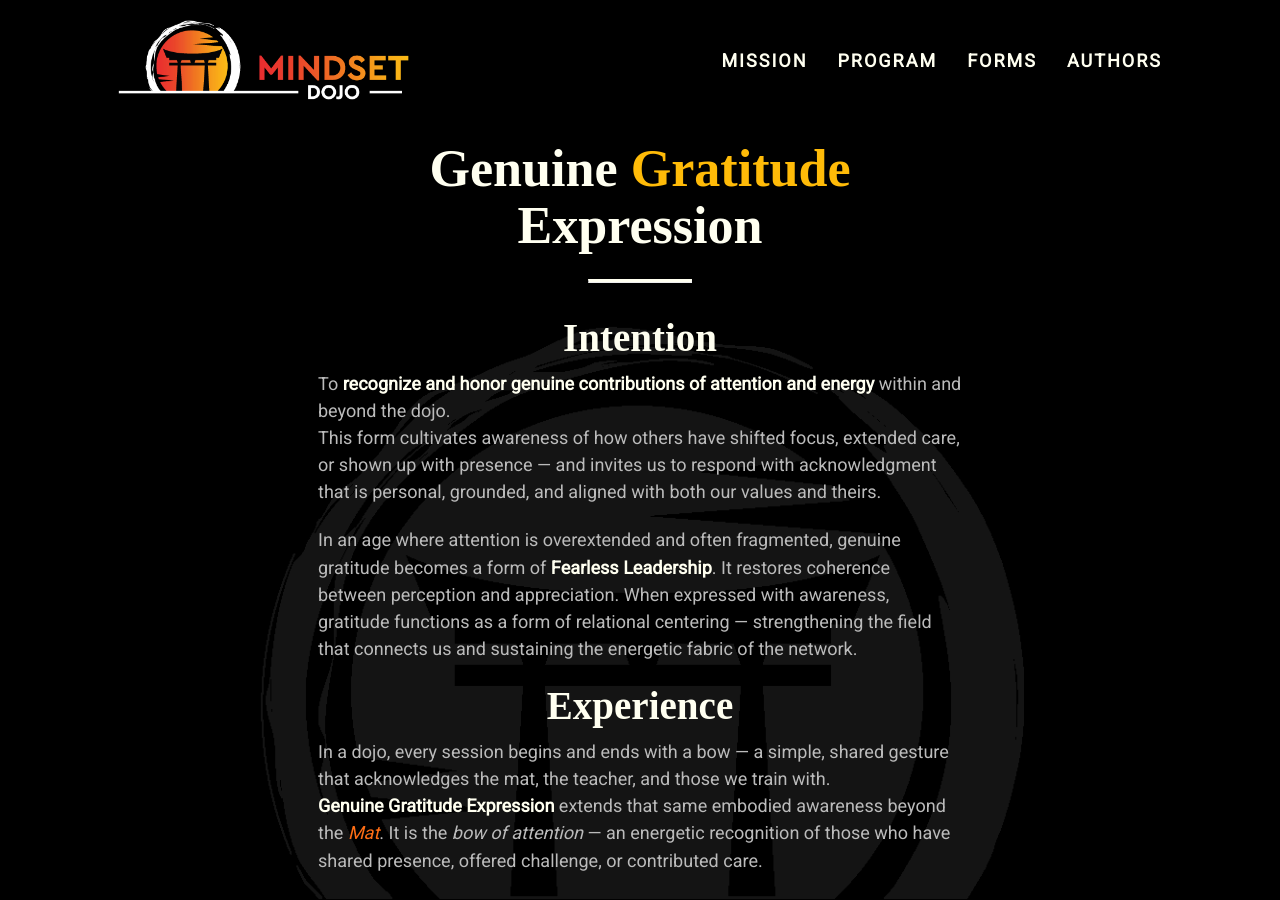
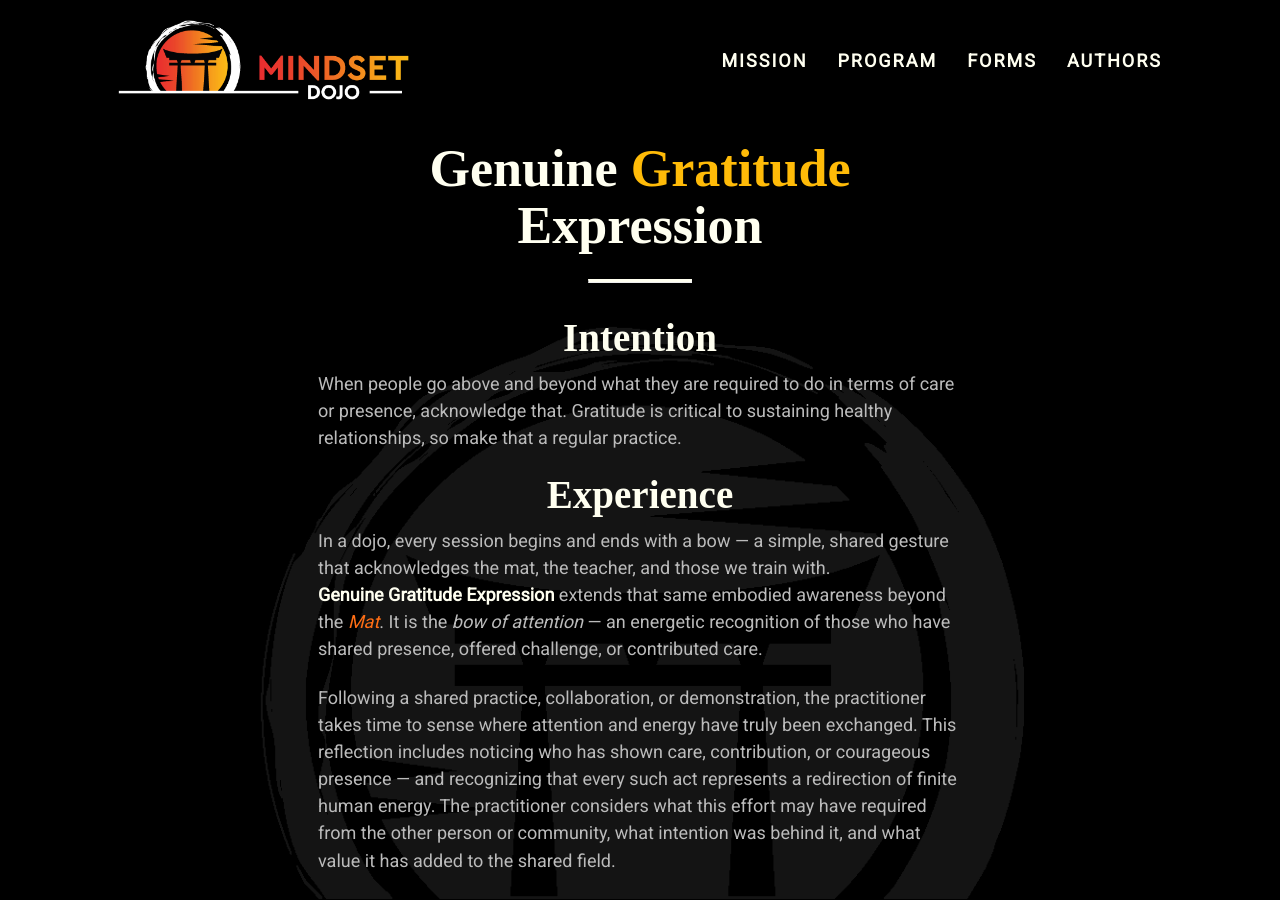
Before and after one commit to mindset-dojo/mindset-dojo.github.io, a Jekyll site: the page built from _forms/genuine-gratitude-expression.md, in a window 1280 px wide and 900 px high. Built offline with Jekyll 4.4.1, drawn with Linux system fonts in a browser that asks for light colours; some web fonts are replaced; some of the changed text lies outside the part shown.

Commit message:
refactor(genuine-gratitude-expression): distill intention section language.

```diff
--- a/_forms/genuine-gratitude-expression.md
+++ b/_forms/genuine-gratitude-expression.md
@@ -3,18 +3,16 @@
 title: Genuine Gratitude Expression
 title_mark: Gratitude
 published_date: 2025-10-23
-refactored_date: 2025-10-26
+refactored_date: 2025-11-18
 authors:
   - michael-basil
+  - kyle-ingersoll
 excerpt: "A form for recognizing genuine contributions of attention and energy — honoring mutual investment, resonance, and presence within and beyond the dojo."
 ---
 
 ## Intention
 
-To **recognize and honor genuine contributions of attention and energy** within and beyond the dojo.
-This form cultivates awareness of how others have shifted focus, extended care, or shown up with presence — and invites us to respond with acknowledgment that is personal, grounded, and aligned with both our values and theirs.
-
-In an age where attention is overextended and often fragmented, genuine gratitude becomes a form of **Fearless Leadership**. It restores coherence between perception and appreciation. When expressed with awareness, gratitude functions as a form of relational centering — strengthening the field that connects us and sustaining the energetic fabric of the network.
+When people go above and beyond what they are required to do in terms of care or presence, acknowledge that. Gratitude is critical to sustaining healthy relationships, so make that a regular practice.
 
 ## Experience
 
```
